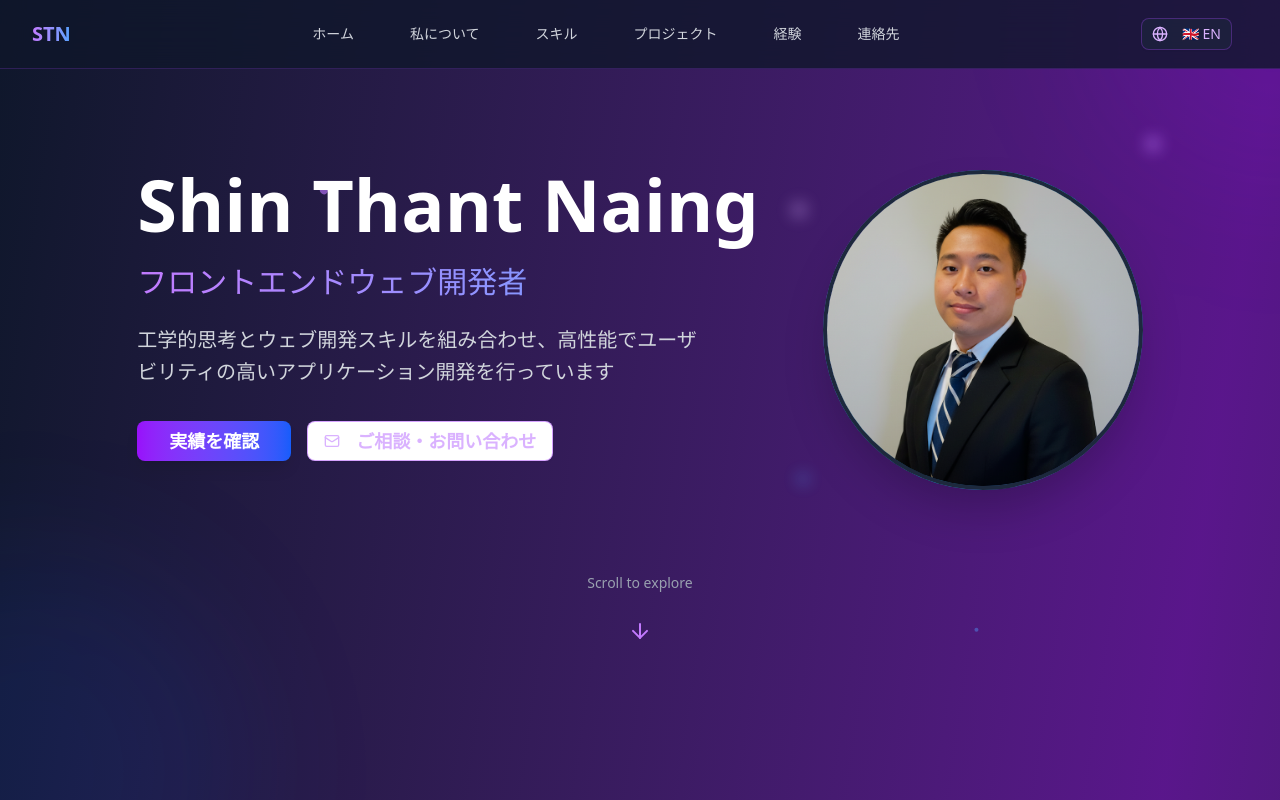
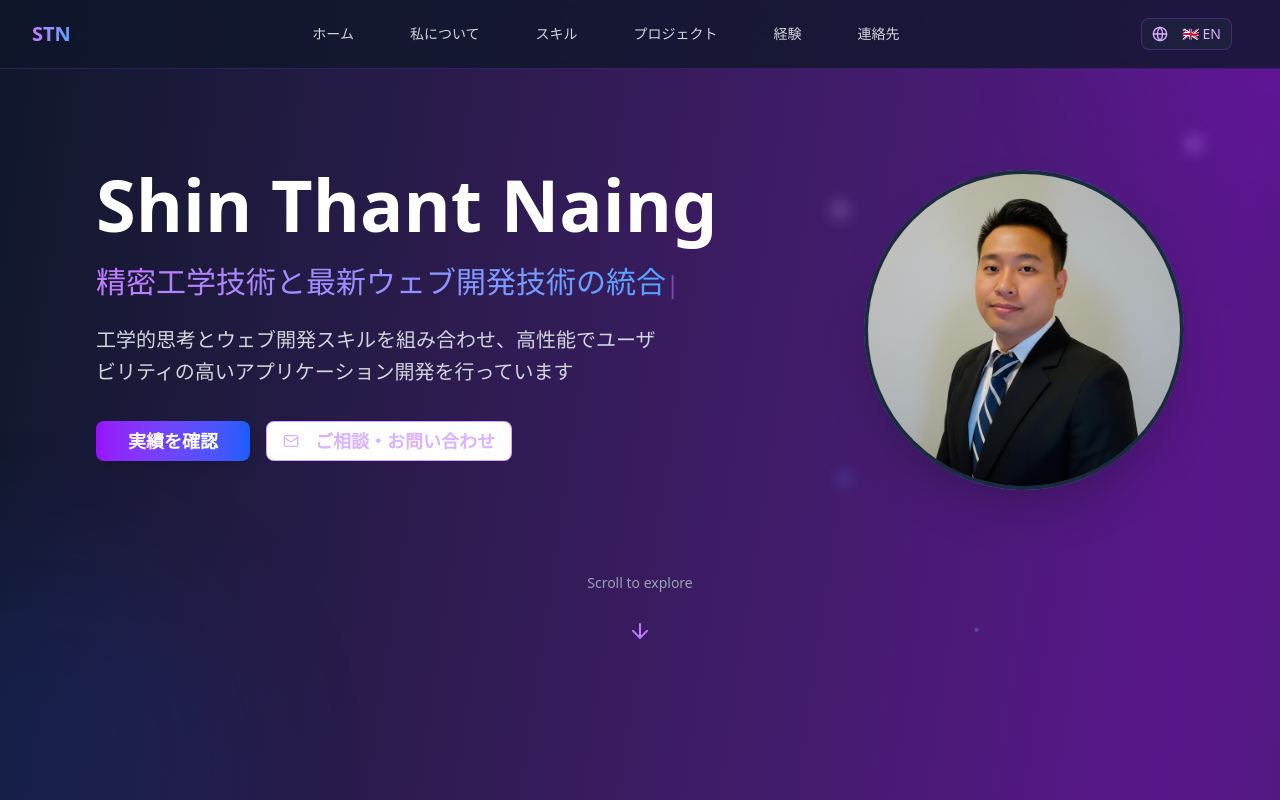
Before and after one commit to shinthantnaingGit/shin-thant-naing-portfolio, a React (Vite) app: page / in a window 1280 px wide. Shown: the top 800 px of the page. Built offline with nearby package versions, Linux system fonts and the light colour scheme.

Commit message:
feat(ui): restore typed.js

```diff
--- a/src/components/Hero.jsx
+++ b/src/components/Hero.jsx
@@ -6,48 +6,48 @@ import { ArrowDown, Download, Mail } from "lucide-react";
 export default function Hero({ messages }) {
   const typedRef = useRef(null);
 
-  // useEffect(() => {
-  //   // Simple typing effect implementation
-  //   let typed;
-  //   const element = typedRef.current;
-  //   if (element) {
-  //     const texts = [messages.hero.title, messages.hero.subtitle];
-  //     let textIndex = 0;
-  //     let charIndex = 0;
-  //     let isDeleting = false;
+  useEffect(() => {
+    // Simple typing effect implementation
+    let typed;
+    const element = typedRef.current;
+    if (element) {
+      const texts = [messages.hero.title, messages.hero.subtitle];
+      let textIndex = 0;
+      let charIndex = 0;
+      let isDeleting = false;
 
-  //     const type = () => {
-  //       const currentText = texts[textIndex];
+      const type = () => {
+        const currentText = texts[textIndex];
 
-  //       if (isDeleting) {
-  //         element.textContent = currentText.substring(0, charIndex - 1);
-  //         charIndex--;
-  //       } else {
-  //         element.textContent = currentText.substring(0, charIndex + 1);
-  //         charIndex++;
-  //       }
+        if (isDeleting) {
+          element.textContent = currentText.substring(0, charIndex - 1);
+          charIndex--;
+        } else {
+          element.textContent = currentText.substring(0, charIndex + 1);
+          charIndex++;
+        }
 
-  //       let typeSpeed = isDeleting ? 50 : 100;
+        let typeSpeed = isDeleting ? 50 : 100;
 
-  //       if (!isDeleting && charIndex === currentText.length) {
-  //         typeSpeed = 2000;
-  //         isDeleting = true;
-  //       } else if (isDeleting && charIndex === 0) {
-  //         isDeleting = false;
-  //         textIndex = (textIndex + 1) % texts.length;
-  //         typeSpeed = 500;
-  //       }
+        if (!isDeleting && charIndex === currentText.length) {
+          typeSpeed = 2000;
+          isDeleting = true;
+        } else if (isDeleting && charIndex === 0) {
+          isDeleting = false;
+          textIndex = (textIndex + 1) % texts.length;
+          typeSpeed = 500;
+        }
 
-  //       typed = setTimeout(type, typeSpeed);
-  //     };
+        typed = setTimeout(type, typeSpeed);
+      };
 
-  //     type();
-  //   }
+      type();
+    }
 
-  //   return () => {
-  //     if (typed) clearTimeout(typed);
-  //   };
-  // }, [messages]);
+    return () => {
+      if (typed) clearTimeout(typed);
+    };
+  }, [messages]);
 
   const containerVariants = {
     hidden: { opacity: 0 },
@@ -81,7 +81,7 @@ export default function Hero({ messages }) {
   return (
     <section
       id="home"
-      className="relative overflow-hidden min-h-screen flex items-center justify-center py-20 px-4 sm:px-6 lg:px-8 relative scroll-mt-24 sm:scroll-mt-28"
+      className="relative min-h-screen flex items-center justify-center py-20 px-4 sm:px-6 lg:px-8 scroll-mt-24 sm:scroll-mt-28"
     >
       {/* Background Elements */}
       <div className="absolute inset-0 overflow-hidden">
@@ -117,10 +117,10 @@ export default function Hero({ messages }) {
         animate="visible"
         className="relative z-10 max-w-7xl mx-auto"
       >
-        <div className="flex flex-col lg:flex-row gap-12 lg:gap-16 items-center">
+        <div className="grid lg:grid-cols-3 gap-12 lg:gap-16 items-center">
 
           {/* Left Side - Content */}
-          <motion.div variants={itemVariants} className="lg:order-1 lg:flex-1 min-w-0 text-center lg:text-left">
+          <motion.div variants={itemVariants} className="lg:order-1 lg:col-span-2 text-center lg:text-left">
             {/* Name */}
             <motion.h1
               variants={itemVariants}
@@ -130,12 +130,14 @@ export default function Hero({ messages }) {
             </motion.h1>
 
             {/* Typing Animation */}
-            <motion.div variants={itemVariants} className="mb-6 max-w-full">
+            <motion.div variants={itemVariants} className="mb-6">
               <span
-                className="block max-w-full whitespace-nowrap text-xl sm:text-2xl lg:text-3xl font-medium bg-gradient-to-r from-purple-400 to-blue-400 bg-clip-text text-transparent"
+                ref={typedRef}
+                className="text-xl sm:text-2xl lg:text-3xl font-medium bg-gradient-to-r from-purple-400 to-blue-400 bg-clip-text text-transparent"
               >
                 {messages.hero.title}
               </span>
+              <span className="animate-pulse text-purple-400 text-2xl">|</span>
             </motion.div>
 
             {/* Description */}
@@ -175,7 +177,7 @@ export default function Hero({ messages }) {
           {/* Right Side - Profile Image */}
           <motion.div
             variants={imageVariants}
-            className="lg:order-2 flex justify-center lg:justify-end flex-shrink-0"
+            className="lg:order-2 flex justify-center lg:justify-end"
           >
             <div className="relative">
               {/* Outer Rotating Ring */}
```
